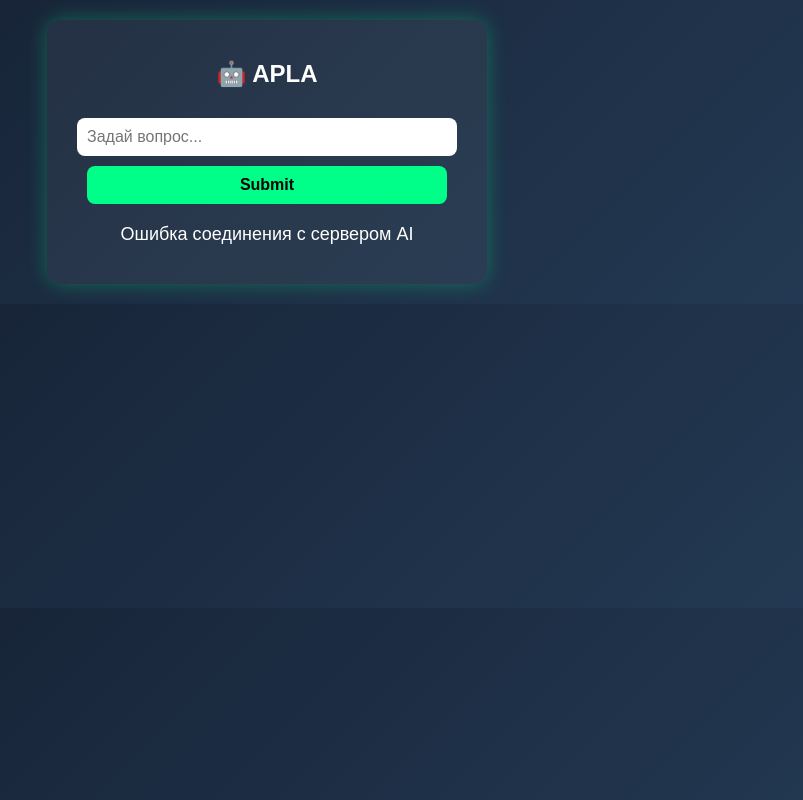
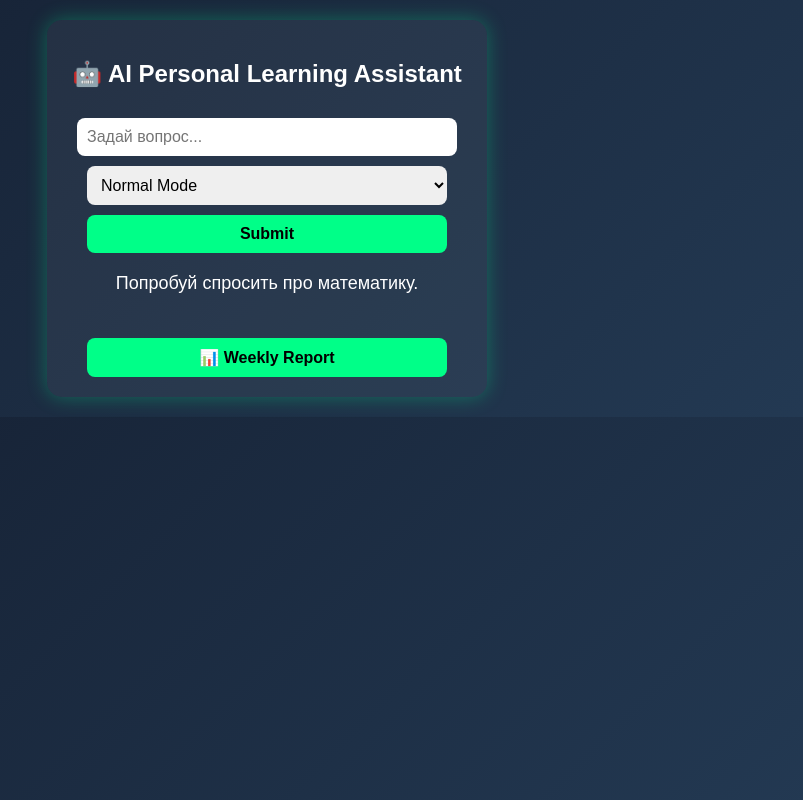
Before and after one commit to Sol1x000/APLA-S, a plain HTML site: page index.html in a window 1280 px wide. Both pictures are taken after typing "Sample" into the empty fields and a click on the button "Submit". Shown: the whole page, without its empty margins (373-1176 px from the left). Drawn offline with Linux system fonts and the light colour scheme; no server answers.

Commit message:
Update title and add exam mode functionality

```diff
--- a/index.html
+++ b/index.html
@@ -1,7 +1,7 @@
 <!DOCTYPE html>
 <html>
 <head>
-  <title>APLA</title>
+  <title>AI Personal Learning Assistant</title>
   <meta name="viewport" content="width=device-width, initial-scale=1.0">
   <style>
     body {
@@ -22,7 +22,7 @@
       box-shadow: 0 0 20px rgba(0,255,150,0.3);
     }
 
-    input, button {
+    input, select, button {
       padding: 10px;
       margin-top: 10px;
       width: 90%;
@@ -42,6 +42,12 @@
       font-size: 18px;
       min-height: 40px;
     }
+
+    .progress {
+      margin-top: 15px;
+      font-size: 14px;
+      opacity: 0.8;
+    }
   </style>
 </head>
 
@@ -49,38 +55,95 @@
 
 <div class="card">
 
-<h2>🤖 APLA</h2>
+<h2>🤖 AI Personal Learning Assistant</h2>
 
 <input type="text" id="question" placeholder="Задай вопрос...">
+
+<select id="mode">
+  <option value="normal">Normal Mode</option>
+  <option value="simple">Explain Like I'm 10</option>
+  <option value="exam">Exam Mode</option>
+</select>
 
 <button onclick="askAI()">Submit</button>
 
 <div id="answer"></div>
 
+<div class="progress" id="progress"></div>
+
+<button onclick="showReport()">📊 Weekly Report</button>
+
 </div>
 
 <script>
-async function askAI() {
-  const question = document.getElementById("question").value.trim();
-  if (!question) return;
+let questionCount = localStorage.getItem("count") || 0;
+let examScore = localStorage.getItem("score") || 0;
+let examIndex = 0;
 
-  document.getElementById("answer").innerText = "Идёт загрузка...";
+const examQuestions = [
+  {q:"2+2", a:"4"},
+  {q:"5×3", a:"15"},
+  {q:"10-6", a:"4"},
+  {q:"3²", a:"9"}
+];
 
-  try {
-    const res = await fetch("https://твоя-ссылка-на-сервер/ask", { // <-- сюда вставь свою ссылку на сервер
-      method: "POST",
-      headers: {"Content-Type": "application/json"},
-      body: JSON.stringify({ question })
-    });
+function askAI() {
+  const question = document.getElementById("question").value.toLowerCase();
+  const mode = document.getElementById("mode").value;
+  let answer = "";
 
-    const data = await res.json();
-    document.getElementById("answer").innerText = data.answer;
+  if (mode === "exam") {
 
-  } catch (err) {
-    document.getElementById("answer").innerText = "Ошибка соединения с сервером AI";
+    if (examIndex >= examQuestions.length) {
+      answer = "Экзамен завершён 🎉";
+      document.getElementById("progress").innerText =
+        "Финальный балл: " + examScore + "/" + examQuestions.length;
+      return;
+    }
+
+    if (question === "") {
+      answer = "Вопрос: " + examQuestions[examIndex].q;
+    } else {
+      if (question === examQuestions[examIndex].a) {
+        answer = "Правильно ✅";
+        examScore++;
+        localStorage.setItem("score", examScore);
+      } else {
+        answer = "Неправильно ❌ Правильный ответ: " +
+                  examQuestions[examIndex].a;
+      }
+      examIndex++;
+      document.getElementById("progress").innerText =
+        "Прогресс: " + examIndex + "/" + examQuestions.length;
+    }
+
+  } else {
+
+    if (question.includes("логарифм")) {
+      answer = (mode==="simple")
+        ? "Логарифм — это способ узнать степень числа."
+        : "Логарифм — показатель степени числа.";
+    }
+    else if (question.includes("мат")) {
+      answer = "Математика — наука о числах и формулах.";
+    }
+    else {
+      answer = "Попробуй спросить про математику.";
+    }
+
   }
 
+  document.getElementById("answer").innerText = answer;
+
+  questionCount++;
+  localStorage.setItem("count", questionCount);
+
   document.getElementById("question").value = "";
+}
+
+function showReport() {
+  alert("Всего вопросов: " + questionCount +
+        "\nБаллы Exam Mode: " + examScore);
 }
 </script>
 
```
